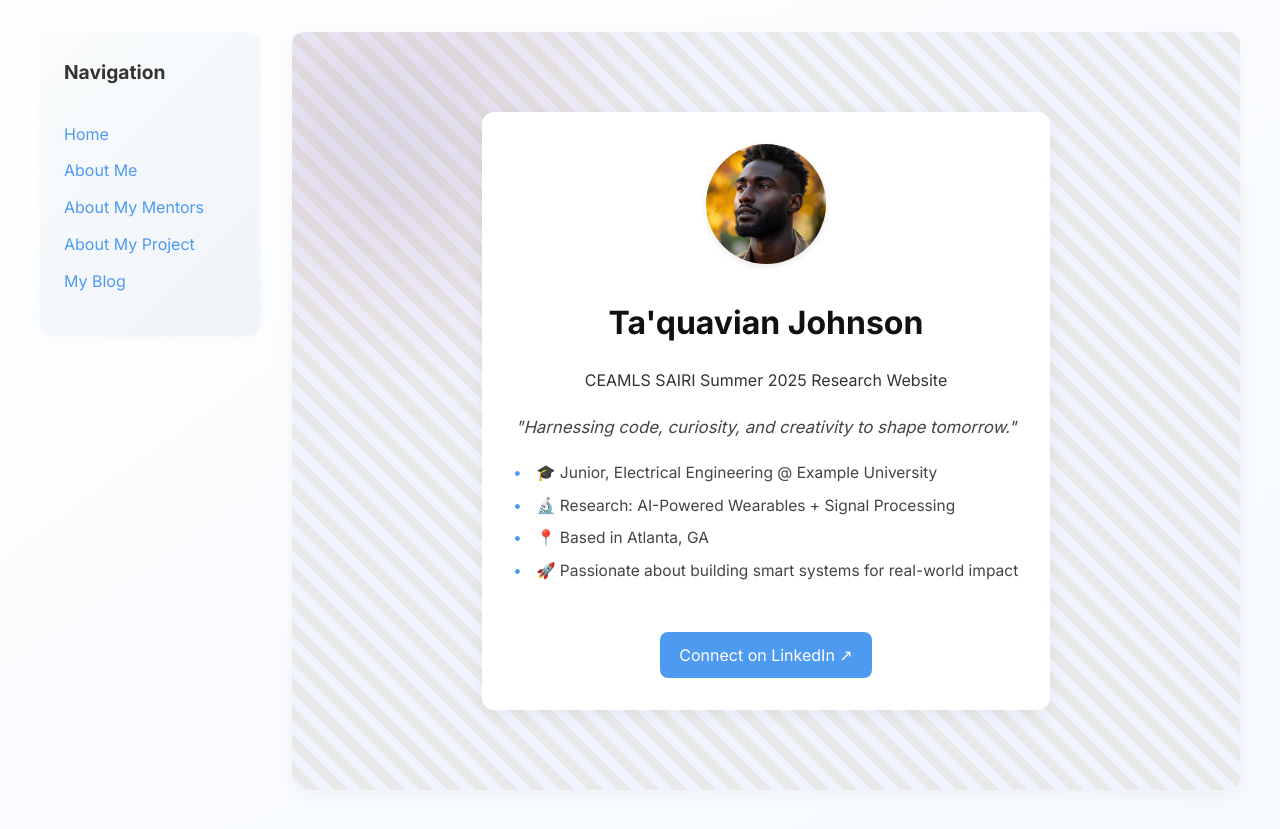
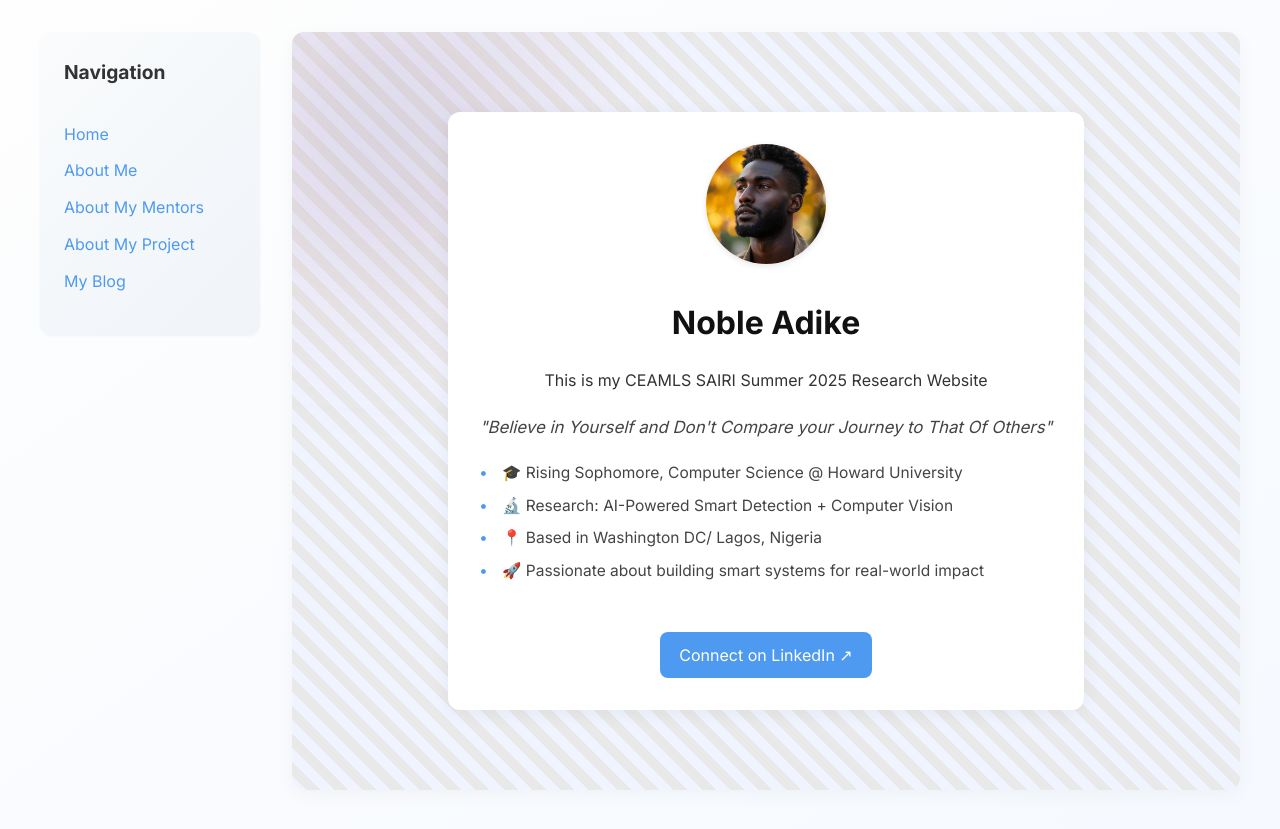
Before and after one commit to kingnaddy/kingnaddy.github.io, a Jekyll site: the page built from index.md, in a window 1280 px wide. Shown: the top 829 px of the page. Built offline with Jekyll 4.4.1, drawn with Linux system fonts in a browser that asks for light colours.

Commit message:
Update index.md

```diff
--- a/index.md
+++ b/index.md
@@ -1,16 +1,16 @@
 ---
 layout: home
-title: Ta'quavian Johnson
-description: CEAMLS SAIRI Summer 2025 Research Website
+title: Noble Adike
+description: This is my CEAMLS SAIRI Summer 2025 Research Website
 
-motto: "Harnessing code, curiosity, and creativity to shape tomorrow."
+motto: "Believe in Yourself and Don't Compare your Journey to That Of Others"
 
 quick_facts:
-  - "🎓 Junior, Electrical Engineering @ Example University"
-  - "🔬 Research: AI-Powered Wearables + Signal Processing"
-  - "📍 Based in Atlanta, GA"
+  - "🎓 Rising Sophomore, Computer Science @ Howard University"
+  - "🔬 Research:  AI-Powered Smart Detection + Computer Vision"
+  - "📍 Based in Washington DC/ Lagos, Nigeria"
   - "🚀 Passionate about building smart systems for real-world impact"
 
-linkedin: https://www.linkedin.com/in/taquavian-johnson/
+linkedin: https://www.linkedin.com/in/noble-adike/
 image: /assets/images/me.jpg
 ---
```
